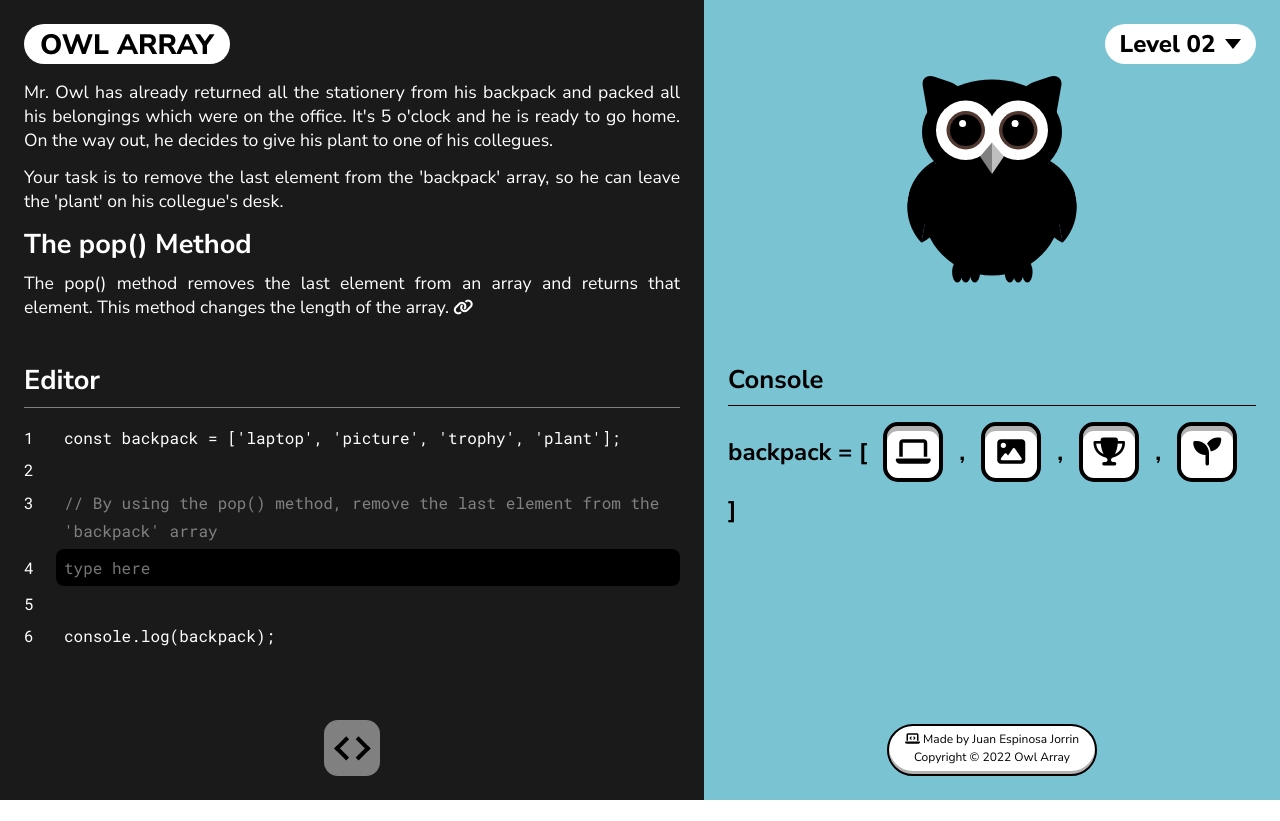
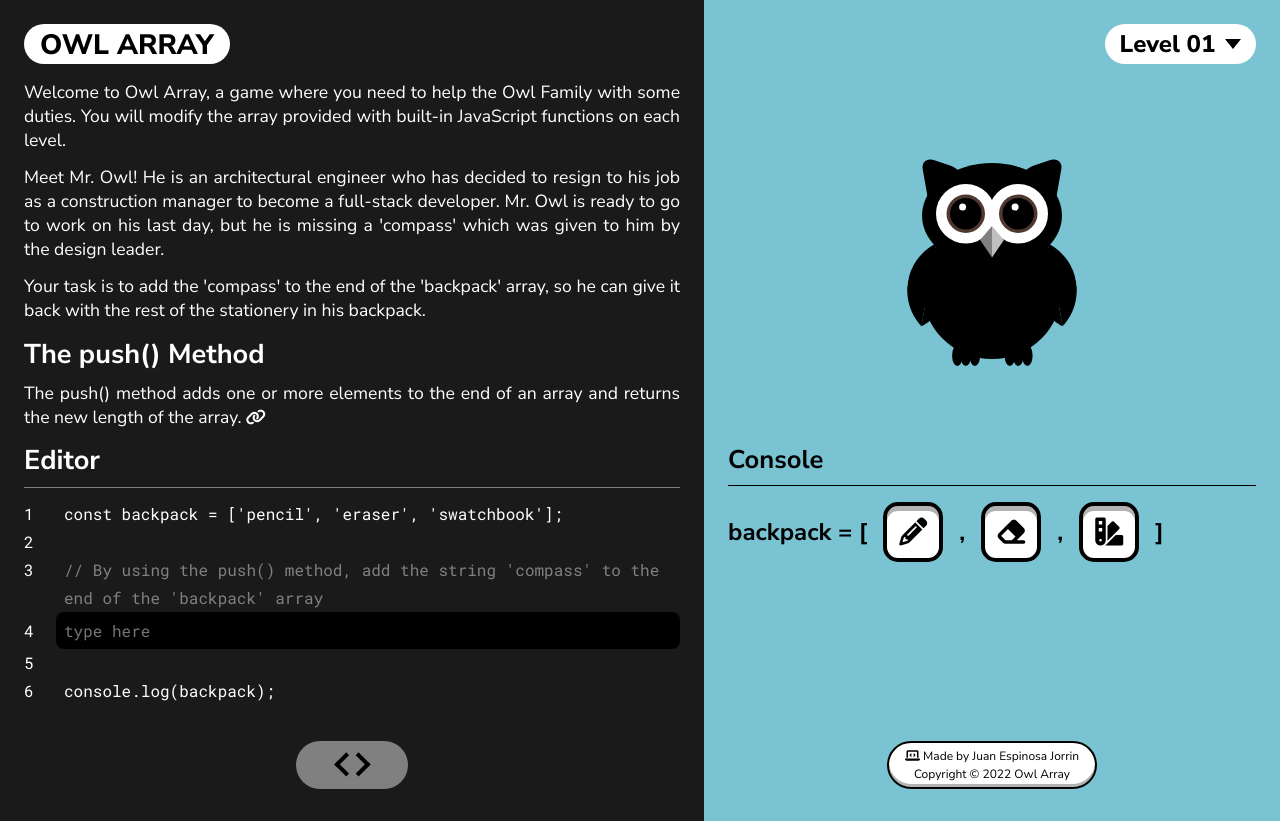
Before and after one commit to juanej88/owl-array, a React (Create React App) app: page / in a window 1280 px wide. Before the commit the page ends 800 px from the top, so only its background shows below. Built offline with nearby package versions, Linux system fonts and the light colour scheme; the HTML template or start-up script is replaced by a standard one; a web font is replaced by a local one.

Commit message:
Make the next-button functional

```diff
--- a/src/App.js
+++ b/src/App.js
@@ -1,10 +1,27 @@
-import React from 'react';
+import React, { useState, useEffect } from 'react';
+import gameData from './data/gameData';
 import './App.css';
 import Header from './components/Header';
 import Main from './components/Main';
 import Footer from './components/Footer';
 
 function App() {
+  // This state keeps track of the actual 'level'
+  const [level, setLevel] = useState(0);
+
+  // This state takes the object of the actual 'level' from the gameData array and pass it as props to render its data
+  const [levelData, setLevelData] = useState(gameData[level]);
+
+  const nextLevel = () => {
+    if(gameData.length > (level + 1)) {
+      setLevel(prevLevel => prevLevel + 1);
+    }
+  };
+
+  useEffect(() => {
+    setLevelData(gameData[level]);
+  }, [level]);
+
   // const [levelComplete, setLevelComplete] = useState(false);
 
   // const changeHeader = complete => {
@@ -13,8 +30,10 @@ function App() {
 
   return (
     <div className='App'>
-      <Header level='02' />
+      <Header level={levelData.level} />
       <Main
+        levelData={levelData}
+        nextLevel={nextLevel}
         // changeHeader={changeHeader}
       />
       <Footer />
--- a/src/components/Button.jsx
+++ b/src/components/Button.jsx
@@ -1,12 +1,19 @@
 import React from 'react';
 import '../stylesheets/Button.css';
 
-const Button = ({ complete }) => {
+const Button = ({ complete, nextLevel }) => {
+  const handleClick = () => {
+    if(complete) {
+      nextLevel();
+    }
+  };
+
   return (
     <section id='buttons'>
       <button
         id='next-button'
         className={complete ? 'complete' : 'no-complete'}
+        onClick={handleClick}
       >
         <i className='arrow arrow-left'></i>
         <i className='arrow arrow-right'></i>
--- a/src/components/Display.jsx
+++ b/src/components/Display.jsx
@@ -30,7 +30,7 @@ const Display = (props) => {
     <section
       id='display'
       // The green-background class style is declared on Main.css
-      className={props.complete && 'green-background'}
+      className={props.complete ? 'green-background' : undefined}
     >
       <h2>Console</h2>
       <article className='display--array'>
--- a/src/components/Main.jsx
+++ b/src/components/Main.jsx
@@ -1,5 +1,4 @@
 import React, { useState, useEffect } from 'react';
-import gameData from '../data/gameData';
 import '../stylesheets/Main.css';
 import Instructions from './Instructions';
 import Editor from './Editor';
@@ -11,9 +10,7 @@ const Main = (props) => {
   // const [level, setLevel] = useState(0); --- To be added
 
   // This is the data to setup each level
-  // const [data, setData] = useState(gameData[level]); --- To be added
-
-  const data = gameData[1]; // To be replaced by the states above!!
+  const data = props.levelData;
 
   // This is the array which is modified depending on the user input. The user input success is determined by the changeArray function passed as props to the Editor component
   const [gameArray, setGameArray] = useState(data.arrayItems);
@@ -53,10 +50,11 @@ const Main = (props) => {
       />
       <Button
         complete={complete}
+        nextLevel={props.nextLevel}
       />
       <section
         id='owls'
-        className={complete && 'green-background'}
+        className={complete ? 'green-background' : undefined}
       >
         {data.characters.map(character => (
           <Owl key={character} owl={character} complete={complete} />
--- a/src/data/gameData.js
+++ b/src/data/gameData.js
@@ -39,7 +39,6 @@ const gameData = [
     finalArrayItems: ['laptop', 'picture', 'trophy'],
     editorRows: 1,
     characters: ['mrOwl'],
-    // characters: ['mrsOwl'] // This character will be display on another level
     // Editor - Values to test the input of the user on the Editor component
     method: 'pop',
     item: '',
--- a/src/data/icons.js
+++ b/src/data/icons.js
@@ -3,11 +3,11 @@ const icons = {
   compass: <i className='fa-solid fa-compass-drafting'></i>,
   eraser: <i className='fa-solid fa-eraser'></i>,
   swatchbook: <i className='fa-solid fa-swatchbook'></i>,
-  picture: <i class="fa-solid fa-image"></i>,
-  plant: <i class="fa-solid fa-seedling"></i>,
-  trophy: <i class="fa-solid fa-trophy"></i>,
+  picture: <i className="fa-solid fa-image"></i>,
+  plant: <i className="fa-solid fa-seedling"></i>,
+  trophy: <i className="fa-solid fa-trophy"></i>,
   plan: <i className='fa-solid fa-scroll'></i>,
-  helmet: <i class="fa-solid fa-helmet-safety"></i>,
+  helmet: <i className="fa-solid fa-helmet-safety"></i>,
   laptop: <i className='fa-solid fa-laptop'></i>,
   headphones: <i className='fa-solid fa-headphones'></i>,
   key: <i className='fas fa-key'></i>,
--- a/src/stylesheets/Button.css
+++ b/src/stylesheets/Button.css
@@ -5,17 +5,17 @@
   display: flex;
   justify-content: center;
   align-items: flex-end;
-  padding-bottom: 1.5rem;
+  padding-bottom: 2rem;
 }
 
 #next-button {
-  height: 3.5rem;
-  width: 3.5rem;
+  height: 3rem;
+  width: 7rem;
   margin-top: 1.5rem;
   display: flex;
   justify-content: center;
   align-items: center;
-  border-radius: 25%;
+  border-radius: 2rem;
   z-index: 100;
 }
 
--- a/src/stylesheets/Display.css
+++ b/src/stylesheets/Display.css
@@ -1,7 +1,7 @@
 #display {
   grid-row: span 2;
   background-color: var(--blue);
-  padding: 0 1.5rem;
+  padding: 0 1.5rem 6.5rem;
 }
 
 #display > h2 {
--- a/src/stylesheets/Footer.css
+++ b/src/stylesheets/Footer.css
@@ -1,8 +1,8 @@
 #footer {
-  height: 3.25rem;
+  height: 3rem;
   width: 100vw;
   position: relative;
-  bottom: calc(3.25rem + 1.5rem);
+  bottom: calc(3rem + 2rem);
   display: grid;
   grid-template-columns: 5.5fr 4.5fr;
 }
--- a/src/stylesheets/Main.css
+++ b/src/stylesheets/Main.css
@@ -6,7 +6,7 @@
 }
 
 @media only screen and (max-width: 750px) {
-  .main {
+  #main {
     grid-template-columns: 1fr;
   }
 }
--- a/src/stylesheets/Owl.css
+++ b/src/stylesheets/Owl.css
@@ -4,7 +4,8 @@
   height: 29em;
   margin: 2em 0;
   cursor: pointer;
-  scale: 70%;
+  transform-origin: bottom;
+  transform: scale(70%);
 }
 
 /* Owl Top */
```
